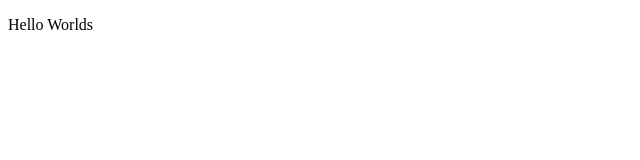
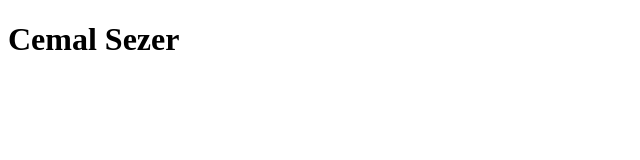
Before and after one commit to cemalsezer/Html-Css-Projects, a plain HTML site: page 04_Landing-Page/index.html in a window 1280 px wide. Shown: the whole page, without its empty margins (0-640 px from the left). Drawn offline with Linux system fonts and the light colour scheme.

Commit message:
trying to index

```diff
--- a/04_Landing-Page/index.html
+++ b/04_Landing-Page/index.html
@@ -8,6 +8,6 @@
     <title>CSZR</title>
 </head>
 <body>
-    <p>Hello Worlds</p>
+    <h1>Cemal Sezer</h1>
 </body>
 </html>
```
